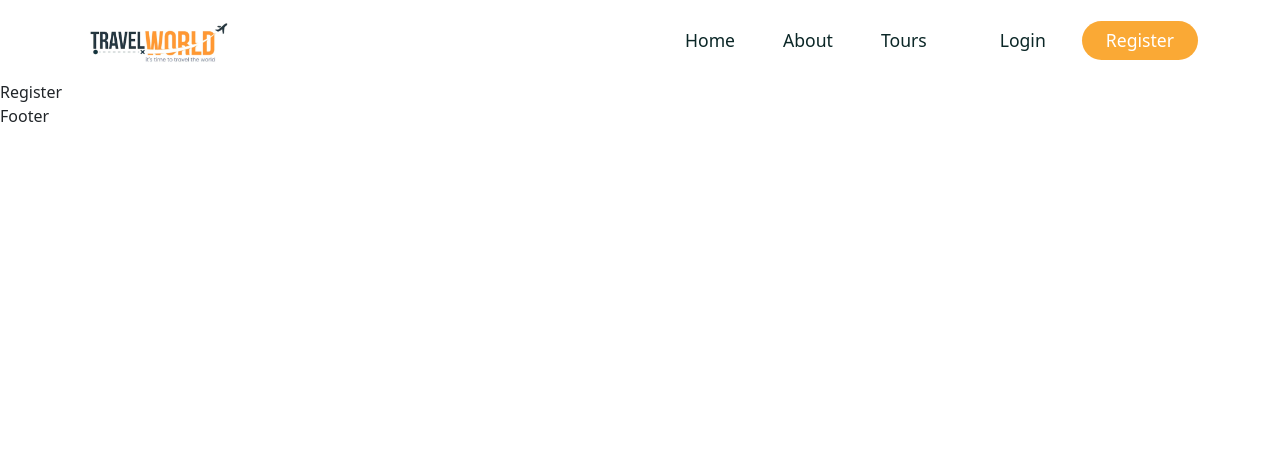
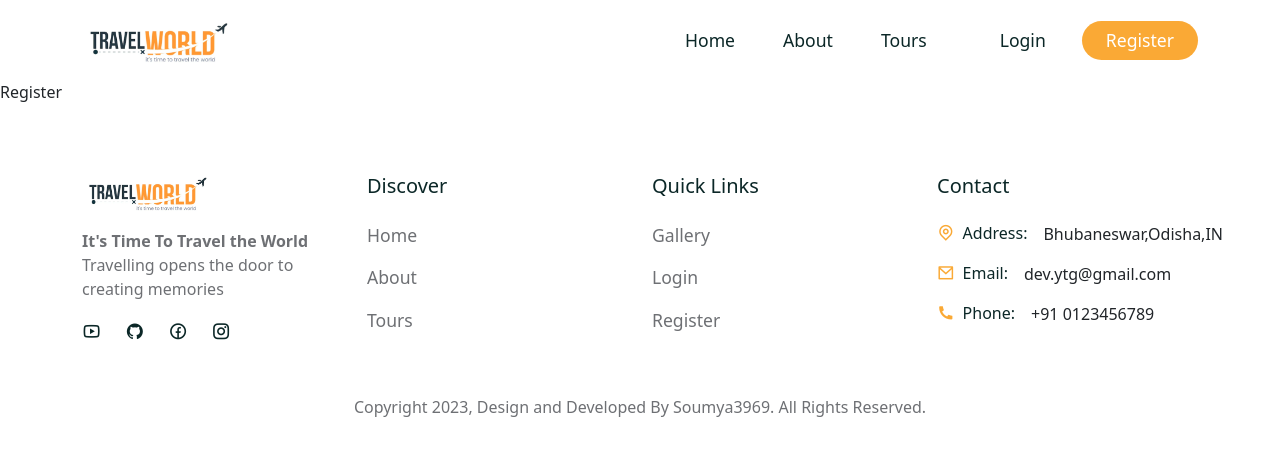
Before and after one commit to soumya3969/ytg-production, a React (Create React App) app in the folder frontend/: page /register in a window 1280 px wide. Shown: the top 456 px of the page. Built offline with nearby package versions, Linux system fonts and the light colour scheme; a web font is replaced by a local one.

Commit message:
Home Page completed

```diff
--- a/frontend/src/Pages/Home.jsx
+++ b/frontend/src/Pages/Home.jsx
@@ -49,7 +49,7 @@
             </Col>
             <Col lg="2">
               <div className="hero__img-box mt-4">
-                <video src={heroVideo} alt="" controls />
+                <video src={heroVideo} alt="" controls/>
               </div>
             </Col>
             <Col lg="2">
--- a/frontend/src/components/Footer/Footer.jsx
+++ b/frontend/src/components/Footer/Footer.jsx
@@ -1,7 +1,141 @@
 import React from "react";
+import "./footer.css";
 
-const Footer =() =>{
-    return <div>Footer</div>
+import { Container, Row, Col, ListGroup, ListGroupItem } from "reactstrap";
+
+import { Link } from "react-router-dom";
+import logo from "../../assets/images/logo.png";
+
+const quick__links = [
+  {
+    path: "/home",
+    display: "Home"
+  },
+  {
+    path: "/about",
+    display: "About"
+  },
+  {
+    path: "/tours",
+    display: "Tours"
+  }
+];
+const quick__links2 = [
+  {
+    path: "/gallery",
+    display: "Gallery"
+  },
+  {
+    path: "/login",
+    display: "Login"
+  },
+  {
+    path: "/register",
+    display: "Register"
+  }
+];
+
+const Footer = () => {
+
+    const year = new Date().getFullYear();
+  return (
+    <footer className="footer">
+      <Container>
+        <Row>
+          <Col lg="3">
+            <div className="logo">
+              <img src={logo} alt="" />
+              <p>
+                <b>It's Time To Travel the World</b> &nbsp; Travelling opens the door to creating memories
+              </p>
+              <div className="social__links d-flex align-items-center gap-4">
+                <span>
+                  <Link to="#">
+                    <i class="ri-youtube-line"></i>
+                  </Link>
+                </span>
+                <span>
+                  <Link to="#">
+                    <i class="ri-github-fill"></i>
+                  </Link>
+                </span>
+                <span>
+                  <Link to="#">
+                    <i class="ri-facebook-circle-line"></i>
+                  </Link>
+                </span>
+                <span>
+                  <Link to="#">
+                    <i class="ri-instagram-line"></i>
+                  </Link>
+                </span>
+              </div>
+            </div>
+          </Col>
+          <Col lg="3">
+            <h5 className="footer__link-title">Discover</h5>
+
+            <ListGroup className="footer__quick-links">
+              {quick__links.map((items, index) => (
+                <ListGroupItem key={index} className="ps-0 border-0">
+                  <Link to={items.path}>{items.display}</Link>
+                </ListGroupItem>
+              ))}
+            </ListGroup>
+          </Col>
+          <Col lg="3">
+            <h5 className="footer__link-title">Quick Links</h5>
+
+            <ListGroup className="footer__quick-links">
+              {quick__links2.map((items, index) => (
+                <ListGroupItem key={index} className="ps-0 border-0">
+                  <Link to={items.path}>{items.display}</Link>
+                </ListGroupItem>
+              ))}
+            </ListGroup>
+          </Col>
+          <Col lg="3">
+            <h5 className="footer__link-title">Contact</h5>
+
+            <ListGroup className="footer__quick-links">
+              <ListGroupItem className="ps-0 border-0 d-flex align-items-center gap-3">
+                <h6 className="mb-0 d-flex align-items-center gap-2">
+                  <span>
+                    <i class="ri-map-pin-line"></i>
+                  </span>
+                  Address:
+                </h6>
+                <p className="mb-0">Bhubaneswar,Odisha,IN</p>
+              </ListGroupItem>
+
+              <ListGroupItem className="ps-0 border-0 d-flex align-items-center gap-3">
+                <h6 className="mb-0 d-flex align-items-center gap-2">
+                  <span>
+                    <i class="ri-mail-line"></i>
+                  </span>
+                  Email:
+                </h6>
+                <p className="mb-0">dev.ytg@gmail.com</p>
+              </ListGroupItem>
+
+              <ListGroupItem className="ps-0 border-0 d-flex align-items-center gap-3">
+                <h6 className="mb-0 d-flex align-items-center gap-2">
+                  <span>
+                    <i class="ri-phone-fill"></i>
+                  </span>
+                  Phone:
+                </h6>
+                <p className="mb-0">+91 0123456789</p>
+              </ListGroupItem>
+            </ListGroup>
+          </Col>
+          <Col lg="12" className="text-center pt-5">
+            <p className="copyright">Copyright {year}, Design and Developed By Soumya3969. All Rights Reserved.</p>
+          </Col>
+        </Row>
+      </Container>
+    </footer>
+  );
 };
 
 export default Footer;
--- /dev/null
+++ b/frontend/src/components/Footer/footer.css
@@ -0,0 +1,34 @@
+.footer{
+    padding-top: 70px;
+    padding-bottom: 30px;
+}
+.footer .logo img{
+    width: 50%;
+    margin-bottom: 1rem;
+}
+
+.footer .logo p{
+    color: var(--text-color);
+}
+.social__links span a{
+    text-decoration: none;
+    color: var(--heading-color);
+    font-size: 1.2rem;
+}
+.footer__link-title{
+    color: var(--heading-color);
+    margin-bottom: 1rem;
+}
+.footer__quick-links li a{
+    text-decoration: none;
+    color: var(--text-color);
+    font-size: 1.1rem;
+}
+.footer__quick-links h6 span i{
+    color: var(--secondary-color);
+    font-size: 1.1rem;
+}
+.copyright{
+    color: var(--text-color);
+    font-size: 1rem;
+}
--- a/frontend/src/components/Header/Header.jsx
+++ b/frontend/src/components/Header/Header.jsx
@@ -1,4 +1,4 @@
-import React from "react";
+import React,{useRef,useEffect} from "react";
 import { Container, Row, Button } from 'reactstrap'
 import { NavLink, Link } from 'react-router-dom'
 
@@ -21,8 +21,27 @@
 ]
 
 const Header = () => {
+
+    const headerRef = useRef(null)
+
+    const stickyHeaderFunc = () =>{
+        window.addEventListener('scroll',()=>{
+            if(document.body.scrollTop >80 || document.documentElement.scrollTop>80){
+                headerRef.current.classList.add('sticky__header');
+            }else{
+                headerRef.current.classList.remove('sticky__header');
+
+            }
+        })
+    }
+
+    useEffect(()=>{
+        stickyHeaderFunc()
+
+        return window.removeEventListener('scroll', stickyHeaderFunc)
+    })
     return (
-        <header className="header">
+        <header className="header" ref={headerRef}>
             <Container>
                 <Row>
                     <div className="nav__wrapper d-flex align-items-center justify-content-between">
```
